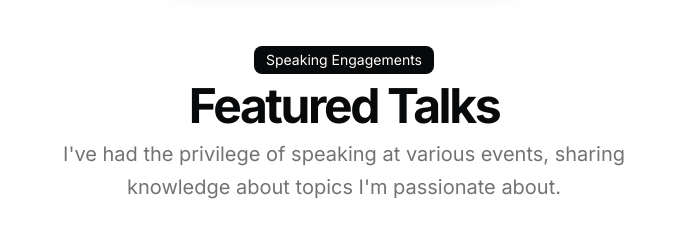
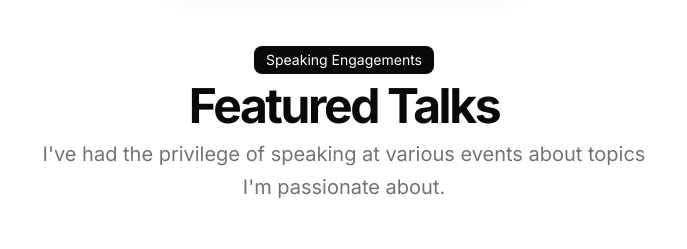
Before and after one commit to sanjaysargam/thesanjaysargam, a Next.js app: page / in a window 1280 px wide. Shown: the part 800-1049 px from the top of the page, without its empty margins (296-983 px from the left). Built offline with nearby package versions, Linux system fonts and the light colour scheme; grey boxes are pictures that could not be loaded.

Commit message:
fix errors

```diff
--- a/src/app/page.tsx
+++ b/src/app/page.tsx
@@ -87,8 +87,8 @@ export default function Page() {
                   Featured Talks
                 </h2>
                 <p className="text-muted-foreground md:text-xl/relaxed lg:text-base/relaxed xl:text-xl/relaxed">
-                  I've had the privilege of speaking at various events, sharing knowledge
-                  about topics I'm passionate about.
+                  I&apos;ve had the privilege of speaking at various events
+about topics I&apos;m passionate about.
                 </p>
               </div>
             </div>
```
